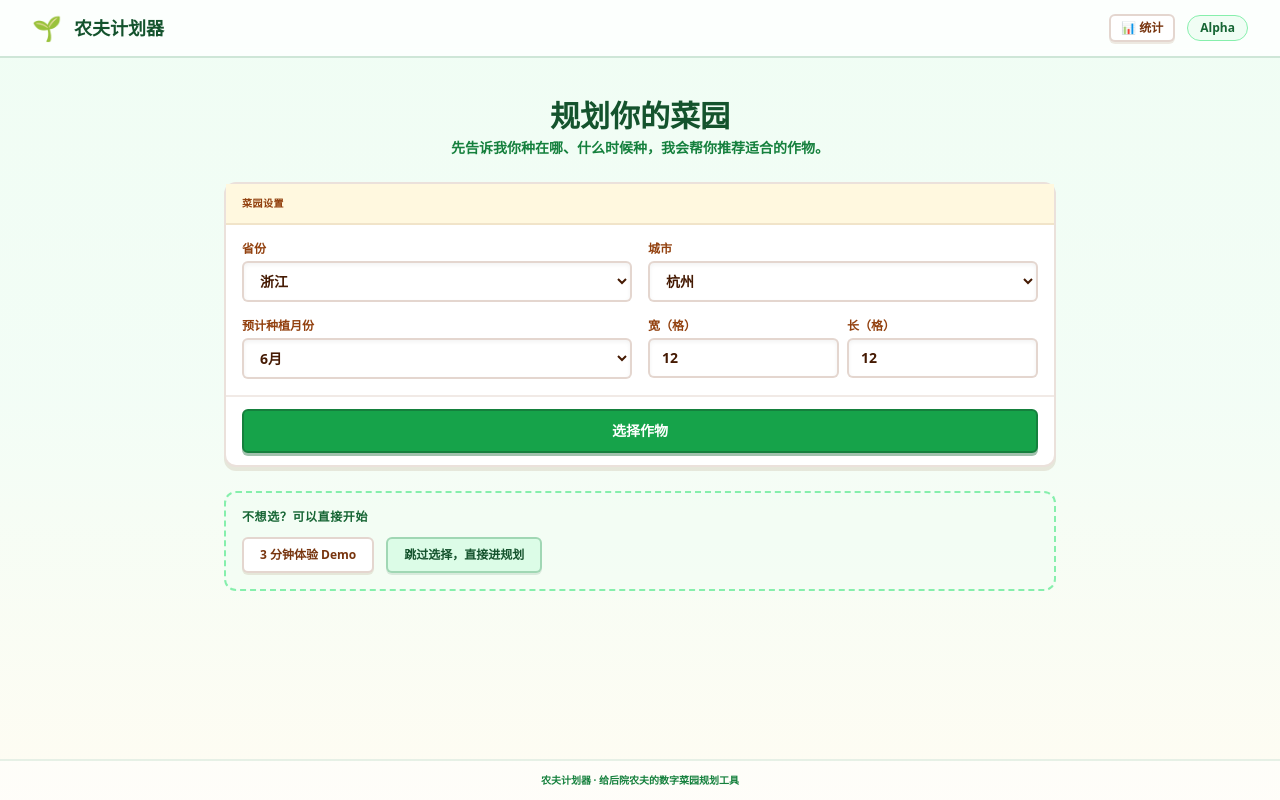
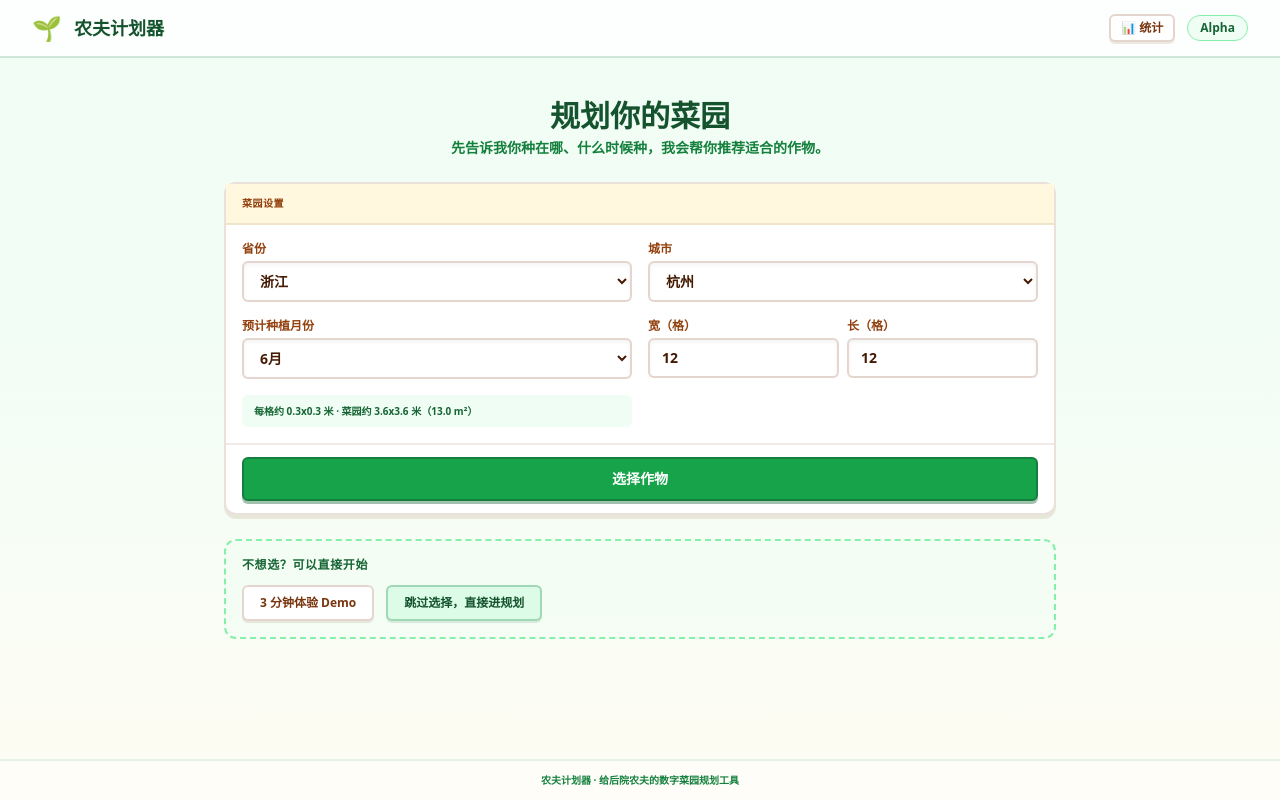
Before and after one commit to sihuayin/small-farm, a Next.js app in the folder apps/web/: page / in a window 1280 px wide. Built offline with nearby package versions, Linux system fonts and the light colour scheme.

Commit message:
fix: use metric units (meters) for garden dimensions display

```diff
--- a/apps/web/app/page.tsx
+++ b/apps/web/app/page.tsx
@@ -273,6 +273,9 @@ export default function WelcomePage() {
                       className="mt-1 w-full rounded-md border-2 border-amber-900/20 bg-white px-3 py-2 text-sm font-bold text-amber-950 shadow-inner" />
                   </label>
                 </div>
+                <div className="rounded-md bg-green-50 px-3 py-2 text-[10px] font-bold leading-4 text-green-800">
+                  每格约 0.3x0.3 米 · 菜园约 {(gridWidth * 0.3).toFixed(1)}x{(gridHeight * 0.3).toFixed(1)} 米（{(gridWidth * gridHeight * 0.09).toFixed(1)} m²）
+                </div>
               </div>
 
               <div className="border-t-2 border-amber-900/10 px-4 py-3">
```
